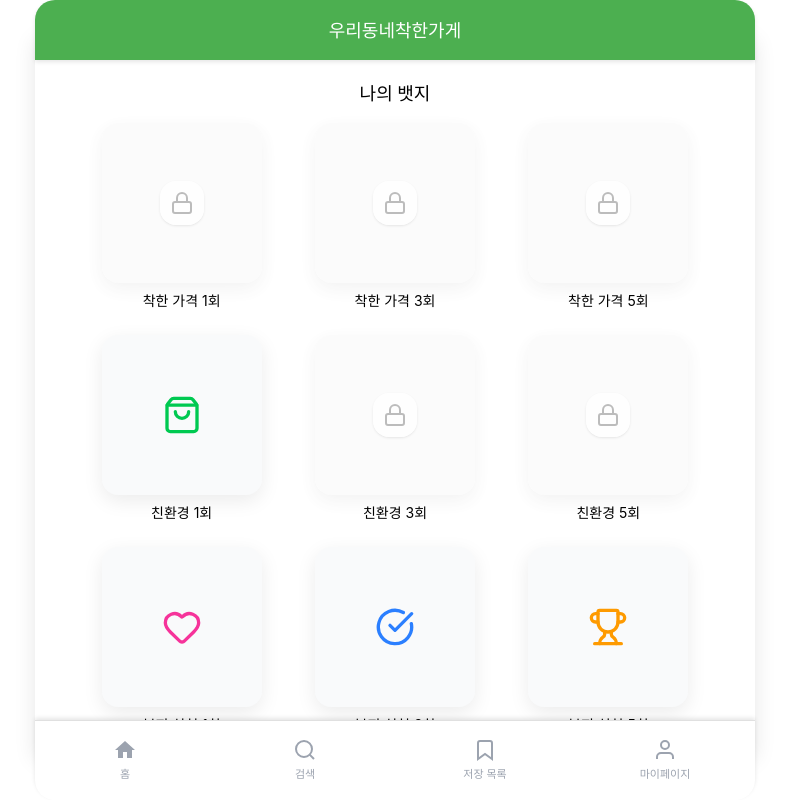
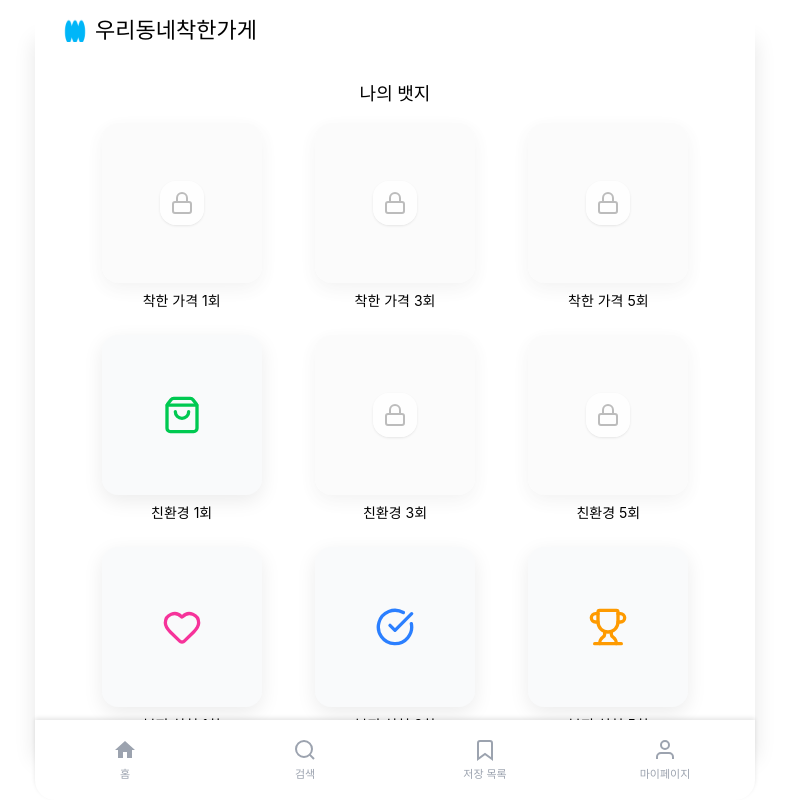
Before and after one commit to likelion-team4/team4-fe, a React (Vite) app: page /badges in a window 1280 px wide. Shown: the whole page, without its empty margins (245-1034 px from the left). Built offline with nearby package versions, Linux system fonts and the light colour scheme.

Commit message:
header 디자인 수정

```diff
--- a/src/App.css
+++ b/src/App.css
@@ -38,10 +38,10 @@ body {
   width: 100%;
   max-width: 720px; /* 모바일 최대 너비와 동일하게 제한 */
   height: 60px; /* 모바일 헤더 높이 */
-  background-color: #4CAF50; /* 착한가게 테마 컬러 */
+  background-color: #ffffff; /* 착한가게 테마 컬러 */
   color: white;
   z-index: 1000; /* 다른 요소들 위에 표시 */
-  box-shadow: 0 2px 4px rgba(0, 0, 0, 0.1); /* 헤더 그림자 */
+
 }
 
 .header-content {
@@ -84,7 +84,6 @@ body {
   max-width: 720px; /* 모바일 최대 너비와 동일하게 제한 */
   height: 80px; /* 모바일 네비바 높이 */
   background-color: white;
-  border-top: 1px solid #e0e0e0; /* 상단 구분선 */
   display: flex;
   justify-content: space-around; /* 네비 아이템들을 균등 분배 */
   align-items: center;
@@ -170,10 +169,6 @@ body {
     max-height: 800px; /* 최대 높이 제한 */
   }
 
-  /* 헤더 상단 모서리 둥글게 */
-  .header {
-    border-radius: 20px 20px 0 0;
-  }
 
   /* 네비바 하단 모서리 둥글게 */
   .bottom-nav {
--- a/src/App.tsx
+++ b/src/App.tsx
@@ -6,6 +6,7 @@ import SavedList from "./pages/SavedList";
 import MyPage from "./pages/MyPage";
 import { DemoStoreDetail } from "./pages/StoreDetail";
 import BadgesPage from "./pages/BadgesPage";
+import Logo from "./assets/logo.png";
 
 function BottomNav() {
   const { pathname } = useLocation();
@@ -52,8 +53,18 @@ export default function App() {
       <div className="app">
         {/* 고정 헤더 */}
         <header className="header">
-          <div className="header-content">
-            <h1 className="header-title">우리동네착한가게</h1>
+          <div className="header-content flex items-center justify-start gap-2 ml-3">
+            {/* 로고 */}
+            <img
+              src={Logo}
+              alt="로고"
+              className="h-6 w-6"
+            />
+
+            {/* 타이틀 */}
+            <h1 className="text-[22px] font-bold text-black">
+              우리동네착한가게
+            </h1>
           </div>
         </header>
 
--- a/src/components/PlaceCard.tsx
+++ b/src/components/PlaceCard.tsx
@@ -21,7 +21,7 @@ const PlaceCard: React.FC<PlaceCardProps> = ({ name, address, category, imageUrl
   return (
     <div className="flex items-center justify-between bg-white rounded-none shadow-md w-full h-40 px-15
     transition-all duration-300 hover:shadow-lg hover:bg-gray-50 hover:scale-[1.01] cursor-pointer">
-      {/* 왼쪽 텍스트 영역 (padding-left 추가) */}
+      {/* 왼쪽 텍스트 영역 */}
       <div className="flex-1 min-w-0 text-left">
         <h1 className="text-[25px] font-bold text-gray-900">{name}</h1>
         <p className="text-[17px] text-sm text-gray-500 mt-2">{address}</p>
--- a/src/components/badge/BadgeCard.tsx
+++ b/src/components/badge/BadgeCard.tsx
@@ -32,7 +32,7 @@ const BadgeCard: React.FC<Props> = ({
           "transition-all duration-200 ease-out will-change-transform",
           locked
             ? "grayscale opacity-70"
-            : "group-hover:-translate-y-0.5 group-hover:shadow-lg group-hover:scale-[1.02] group-hover:bg-yellow-300",
+            : "group-hover:-translate-y-0.5 group-hover:shadow-lg group-hover:scale-[1.02] group-hover:bg-[rgba(0,120,248,0.3)]",
           bgClassName,
         ].join(" ")}
       >
--- a/src/pages/BadgesPage.tsx
+++ b/src/pages/BadgesPage.tsx
@@ -19,7 +19,7 @@ const badges = [
   { title: "복지 실천 1회", icon: <Heart className="h-10 w-10 text-pink-500" /> },
   { title: "복지 실천 3회", icon: <CheckCircle className="h-10 w-10 text-blue-500" /> },
   { title: "복지 실천 5회", icon: <Trophy className="h-10 w-10 text-amber-500" /> },
-  { title: "동네 토박이", icon: <Home className="h-10 w-10 text-yellow-600" />, bgClassName: "bg-yellow-50" },
+  { title: "동네 토박이", icon: <Home className="h-10 w-10 text-yellow-600" /> },
   { title: "동네 주민", locked: true },
   { title: "착한 가게 첫 방문", icon: <Store className="h-10 w-10 text-indigo-500" /> },
 ];
@@ -43,7 +43,6 @@ const BadgesPage: React.FC = () => {
             title={b.title}
             icon={b.icon}
             locked={!!b.locked}
-            bgClassName={b.bgClassName}
             onClick={handleBadgeClick} // 클릭 이벤트 연결
           />
         ))}
```
Also changed, not shown: src/assets/logo.png (added).
